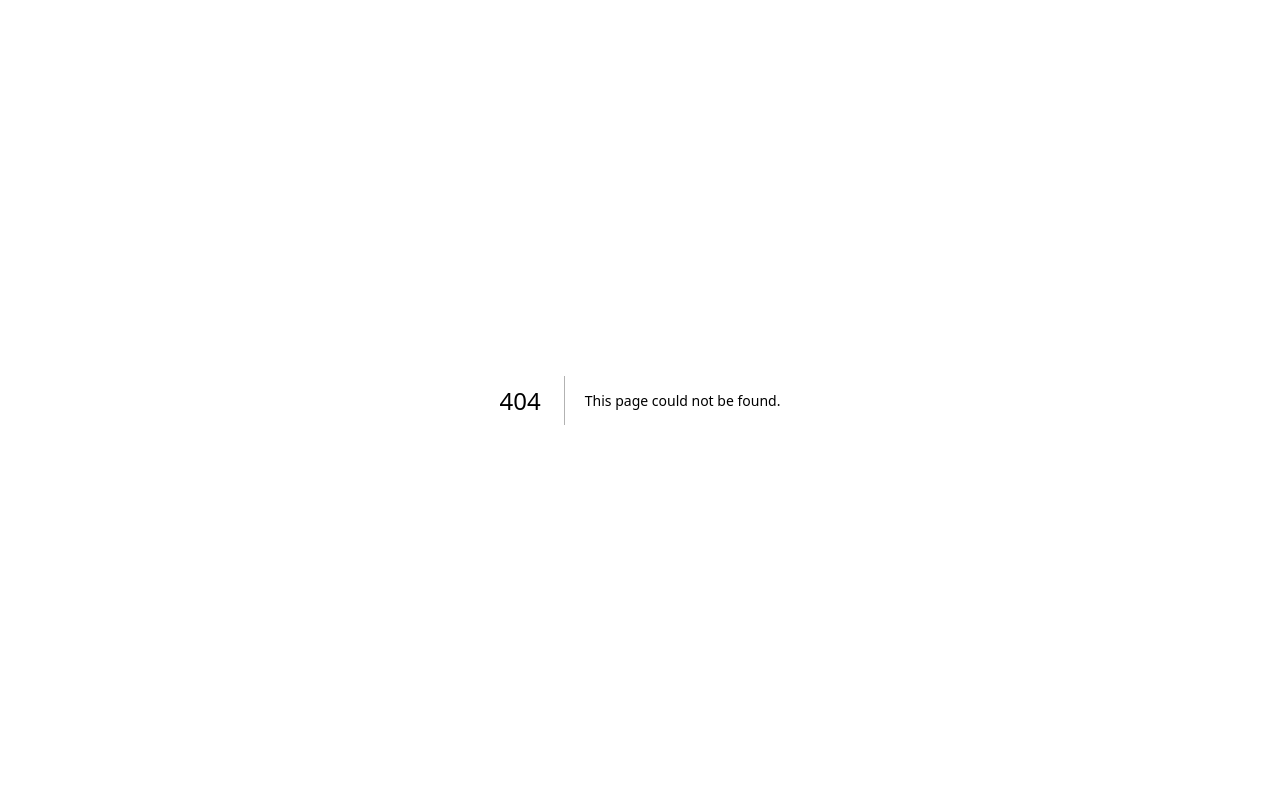
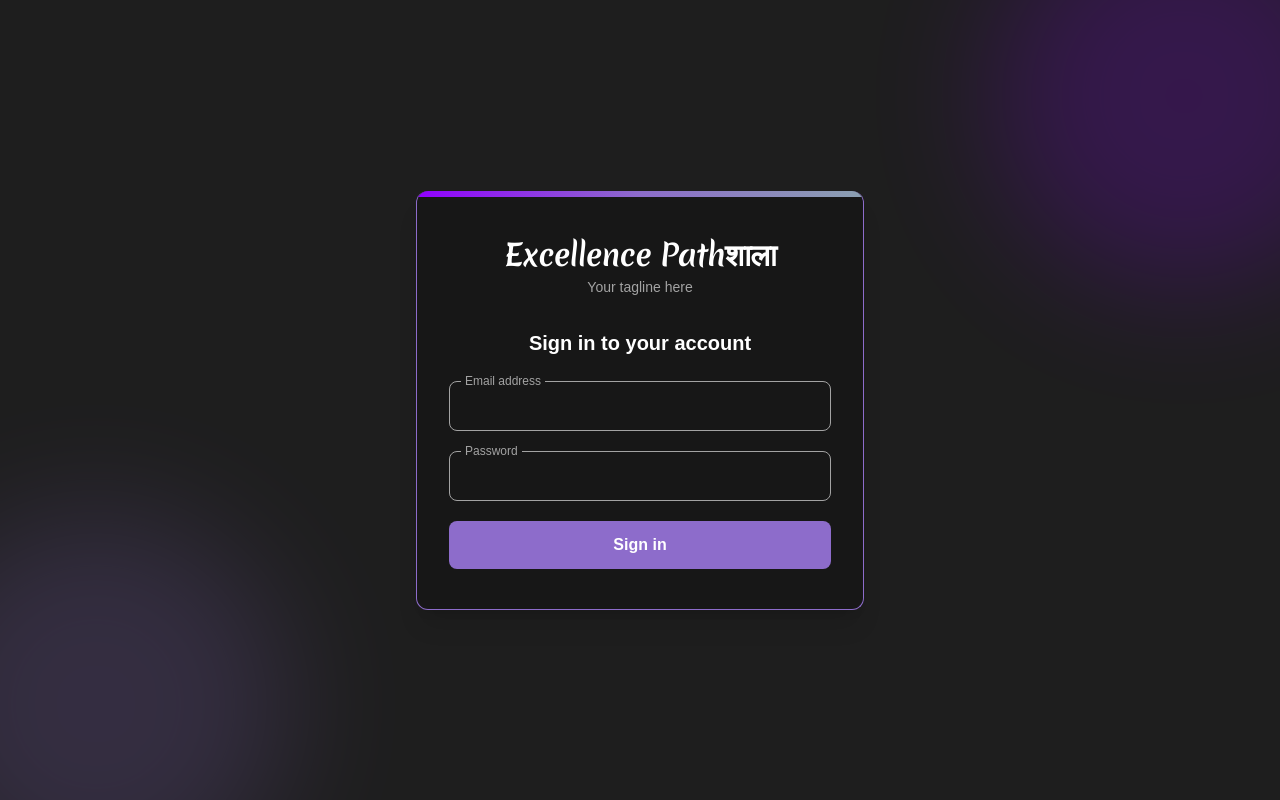
Before and after one commit to EpicAryan/excellence-frontend, a Next.js app: page /auth/login in a window 1280 px wide. Before the commit this address had no page. Built offline with nearby package versions, Linux system fonts and the light colour scheme; a web font is replaced by a local one.

Commit message:
feat: lmplement login page design

```diff
--- /dev/null
+++ b/src/app/auth/login/page.tsx
@@ -0,0 +1,55 @@
+'use client'
+
+import React from 'react';
+import { LoginForm } from '@/components';
+
+
+interface LoginFormInputs {
+  email: string;
+  password: string;
+}
+
+const LoginPage: React.FC = () => {
+
+  const handleLoginSuccess = (data: LoginFormInputs) => {
+    console.log('Login successful:', data);
+
+  };
+
+  // Handle login errors
+  const handleLoginError = (error: unknown) => {
+    console.error('Login error:', error);
+    // Handle errors, display notifications, etc.
+  };
+
+  return (
+    <div className="min-h-screen bg-[#1E1E1E] flex items-center justify-center px-4 py-12 relative">
+      {/* Background gradients */}
+      <div className="absolute inset-0 overflow-hidden">
+        <div className="absolute top-0 right-0 w-96 h-96 bg-[#9000FF] rounded-full opacity-20 blur-3xl -translate-y-1/4 translate-x-1/4"></div>
+        <div className="absolute bottom-0 left-0 w-96 h-96 bg-[#8D6CCB] rounded-full opacity-20 blur-3xl translate-y-1/4 -translate-x-1/4"></div>
+      </div>
+
+      {/* Login card */}
+      <div className="w-full max-w-md bg-neutral-900 border-x-[1px] border-b-[1px] border-gradient rounded-xl shadow-xl overflow-hidden relative">
+        <div className="h-1.5 w-full bg-gradient-to-r from-[#9000FF] via-[#8D6CCB] to-[#8BA0B1]"></div>
+
+        <div className="px-8 py-10">
+          <div className="text-center mb-8">
+            <h1 className="font-title text-3xl font-bold text-white tracking-tight text-gradient-500">Excellence Pathशाला</h1>
+            <p className="text-sm text-[#A3A3A3] mt-1">Your tagline here</p>
+          </div>
+
+          <h2 className="text-xl font-semibold text-white text-center mb-6">Sign in to your account</h2>
+
+          <LoginForm
+            onSuccess={handleLoginSuccess}
+            onError={handleLoginError}
+          />
+        </div>
+      </div>
+    </div>
+  );
+};
+
+export default LoginPage;
--- /dev/null
+++ b/src/components/LoginForm/loginForm.tsx
@@ -0,0 +1,108 @@
+'use client'
+
+import React, { useState } from 'react';
+import { useForm, SubmitHandler } from 'react-hook-form';
+
+
+interface LoginFormInputs {
+  email: string;
+  password: string;
+}
+
+interface LoginFormProps {
+  onSuccess?: (data: LoginFormInputs) => void;
+  onError?: (error: unknown) => void;
+}
+
+const LoginForm: React.FC<LoginFormProps> = ({ onSuccess, onError }) => {
+  const {
+    register,
+    handleSubmit,
+    formState: { errors }
+  } = useForm<LoginFormInputs>();
+
+  const [isLoading, setIsLoading] = useState<boolean>(false);
+
+  const onSubmit: SubmitHandler<LoginFormInputs> = async (data) => {
+    setIsLoading(true);
+    try {
+      await new Promise(resolve => setTimeout(resolve, 1500));
+      console.log('Form submitted:', data);
+      if (onSuccess) onSuccess(data);
+    } catch (error) {
+      if (onError) onError(error);
+    } finally {
+      setIsLoading(false);
+    }
+  };
+
+  return (
+    <form onSubmit={handleSubmit(onSubmit)} className="space-y-5">
+      <div className="relative">
+        <label
+          htmlFor="email"
+          className="absolute -top-2 left-3 px-1 bg-neutral-900 text-xs text-[#A3A3A3] font-medium"
+        >
+          Email address
+        </label>
+        <input
+          id="email"
+          type="email"
+          className="w-full px-4 py-3 bg-transparent border border-[#A3A3A3] focus:border-[#B091EA] rounded-lg text-white outline-none transition-colors"
+          {...register("email", {
+            required: "Email is required",
+            pattern: {
+              value: /^[A-Z0-9._%+-]+@[A-Z0-9.-]+\.[A-Z]{2,}$/i,
+              message: "Invalid email address"
+            }
+          })}
+        />
+        {errors.email && (
+          <p className="mt-1 text-xs text-red-400">{errors.email.message}</p>
+        )}
+      </div>
+
+      <div className="relative">
+        <label
+          htmlFor="password"
+          className="absolute -top-2 left-3 px-1 bg-neutral-900 text-xs text-[#A3A3A3] font-medium"
+        >
+          Password
+        </label>
+        <input
+          id="password"
+          type="password"
+          className="w-full px-4 py-3 bg-transparent border border-[#A3A3A3] focus:border-[#B091EA] rounded-lg text-white outline-none transition-colors"
+          {...register("password", {
+            required: "Password is required",
+            minLength: {
+              value: 8,
+              message: "Password must be at least 8 characters"
+            }
+          })}
+        />
+        {errors.password && (
+          <p className="mt-1 text-xs text-red-400">{errors.password.message}</p>
+        )}
+      </div>
+
+
+      <button
+        type="submit"
+        disabled={isLoading}
+        className="w-full py-3 bg-[#8D6CCB] hover:bg-[#9000FF] text-white font-semibold rounded-lg transition-all duration-200 transform hover:-translate-y-0.5 active:translate-y-0.5 flex justify-center"
+      >
+        {isLoading ? (
+          <svg className="animate-spin h-5 w-5 text-white" xmlns="http://www.w3.org/2000/svg" fill="none" viewBox="0 0 24 24">
+            <circle className="opacity-25" cx="12" cy="12" r="10" stroke="currentColor" strokeWidth="4"></circle>
+            <path className="opacity-75" fill="currentColor" d="M4 12a8 8 0 018-8V0C5.373 0 0 5.373 0 12h4zm2 5.291A7.962 7.962 0 014 12H0c0 3.042 1.135 5.824 3 7.938l3-2.647z"></path>
+          </svg>
+        ) : (
+          "Sign in"
+        )}
+      </button>
+    </form>
+  );
+};
+
+export default LoginForm;
--- a/src/components/Navbar/navbar.tsx
+++ b/src/components/Navbar/navbar.tsx
@@ -18,7 +18,6 @@ const Navbar = () => {
     const handleScroll = () => {
       const currentScrollPos = window.scrollY;
 
-      // Set scrolled state for background change
       setScrolled(currentScrollPos > 10);
 
       // Hide navbar immediately when scrolling down, show when scrolling up
@@ -93,7 +92,7 @@ const Navbar = () => {
 
         {/* Sign In Button */}
         <div>
-          <Link href="/signin">
+          <Link href="/auth/login">
             <button className="custom-button-effect flex gap-2 items-center">
               <TbLogin2 className='text-xl md:text-2xl'/>Sign In
             </button>
--- a/src/components/index.ts
+++ b/src/components/index.ts
@@ -24,6 +24,7 @@ import NotesUploadWorkflow from "./NotesUploadWorkflow/notesUploadWorkflow";
 import  RegisterForm  from "./Students/registerForm";
 import StudentTable from "./Students/studentTable";
 import SearchSection from "./Students/searchSection";
+import LoginForm from "./LoginForm/loginForm";
 
 export {
     Navbar,
@@ -49,5 +50,6 @@ export {
     NotesUploadWorkflow,
     RegisterForm,
     StudentTable,
-    SearchSection
+    SearchSection,
+    LoginForm
 };
```
